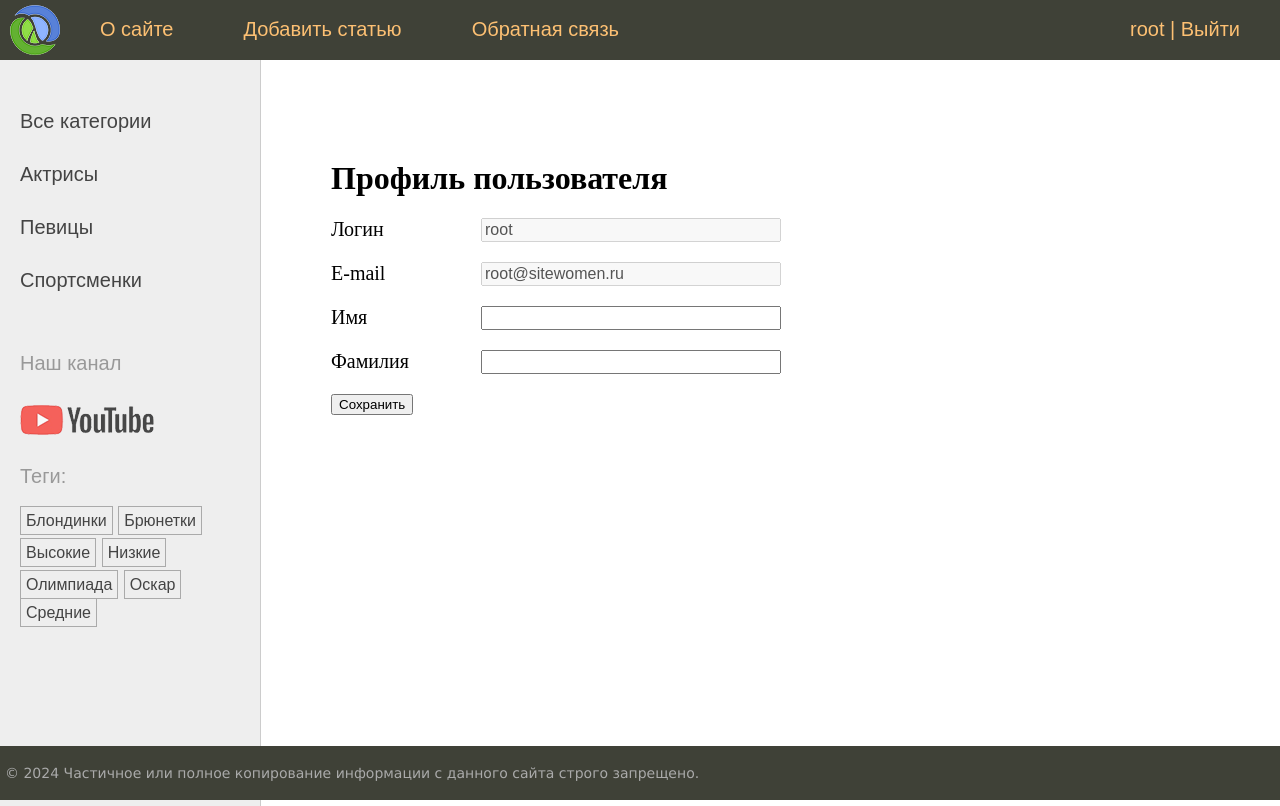
After one commit to Du55yDuck/First_Django_project, a Django app: page /users/profile/ in a window 1280 px wide. The commit adds this page. Run offline with Django 5.2, Linux system fonts and the light colour scheme; a user stored in the database is signed in; data comes from the database, SQL or seed files in the repository; both versions use the stored data as it was after the commit.

Commit message:
Add ProfileUserForm(). Add EmailAuthBackend(). Add profile.html. Add ProfileUser(). Fix base.html.

```diff
--- a/sitewomen/sitewomen/settings.py
+++ b/sitewomen/sitewomen/settings.py
@@ -141,3 +141,8 @@ LOGIN_REDIRECT_URL = 'home'  # Атрибут для перехода по ук
 # Аналог спец метода def get_success_url() - имеет больший приоритет.
 LOGOUT_REDIRECT_URL = 'home'  # Перенаправление по указанному маршруту(главная страница), после выхода из системы.
 LOGIN_URL = 'users:login'  # перенаправление на указанный адрес не авторизованного пользователя(пространство имен users)
+
+AUTHENTICATION_BACKENDS = ['django.contrib.auth.backends.ModelBackend',  # Коллекция, содержит класс ModelBackend для
+                           'users.authentication.EmailAuthBackend', ]  # (путь к классу - авторизация по email)
+# авторизации пользователей(содержит def authenticate(), def get_user - необходимые для пользовательской авторизации)
+# стандартный ModelBackend проводит авторизацию по логину и паролю.
--- a/sitewomen/templates/base.html
+++ b/sitewomen/templates/base.html
@@ -21,8 +21,8 @@
 	<li><a href="{% url m.url_name %}">{{m.title}}</a></li> <!--Пример оформления в столбец с помощью цикла выше-->
 {% endfor %}
 {% if user.is_authenticated %}  <!--Если пользователь авторизован(обращение к user, благодаря context_processor.auth)-->
-	<li	class="last"> {{user.username}} | <a href="{% url 'users:logout' %}">Выйти</a></li>  <!--Логика выхода и ниже-->
-{% else %}  <!--Last + username(доступно и связано с именем пользователя в БД) + ссылка маршрута для выхода из сис-мы-->
+	<li	class="last"><a href="{% url 'users:profile' %}"> {{user.username}}</a> | <a href="{% url 'users:logout' %}">Выйти</a></li>  <!--Логика выхода и ниже-->
+{% else %}  <!--Last + username(доступно и связано с именем пользователя в БД) + ссылка маршрута для выхода из сис-мы + ссылка на профиль пользователя -->
 	<li class="last"><a href="{% url 'users:login' %}">Войти</a> | <a href="{% url 'users:register' %}">Регистрация</a></li>  <!--Логика ниже-->
 {% endif %}	<!--last(пункт меню в конце панели) + маршрут + кнопки: войти и ссылка на функции для регистрации -->
 			</ul>  <!--Куда перенаправлять (users:login, где users - пространство имен для всех url приложения users)-->
--- a/sitewomen/users/forms.py
+++ b/sitewomen/users/forms.py
@@ -41,3 +41,20 @@ class RegisterUserForm(UserCreationForm):  # Класс форма для рег
             # если такой найден, тогда отрабатывает генерация исключения
             raise forms.ValidationError("Такой E-mail уже существует!")  # исключение, если проверка не прошла
         return email
+
+
+class ProfileUserForm(forms.ModelForm):  # Форма для профиля пользователя(отображаемые поля), связан с моделью
+    username = forms.CharField(disabled=True, label="Логин", widget=forms.TextInput(attrs={'class': 'form-input'}))
+    email = forms.CharField(disabled=True, label="E-mail", widget=forms.TextInput(attrs={'class': 'form-input'}))
+
+    class Meta:
+        model = get_user_model()
+        fields = ['username', 'email', 'first_name', 'last_name']
+        labels = {
+            'first_name': 'Имя',
+            'last_name': 'Фамилия',
+        }
+        widgets = {  # стили полей
+            'first_name': forms.TextInput(attrs={'class': 'form-input'}),
+            'last_name': forms.TextInput(attrs={'class': 'form-input'}),
+        }
--- /dev/null
+++ b/sitewomen/users/templates/users/profile.html
@@ -0,0 +1,16 @@
+{% extends 'base.html' %}  <!-- Наследование от базового шаблона -->
+
+{% block content %}  <!-- Переопределение блока content -->
+<h1>Профиль пользователя</h1>
+
+<form method="post">  <!-- Форма для передачи данных методом post -->
+    {% csrf_token %}  <!-- Обязательный атрибут csrf -->
+    <div class="form-error">{{ form.non_field_errors }}</div>  <!-- Отображение ошибок в заполнении полей формы-->
+    {% for f in form %} <!-- Цикл для перебора и отображения полей формы-->
+    <p><label class="form-label" for="{{ f.id_for_label }}">{{ f.label }}</label>{{ f }}</p>  <!-- Вывод текущего поля-->
+    <div class="form_error">{{ f.errors }}</div>  <!--Отображение ошибок, связанных с полями-->
+    {% endfor %}
+    <p><button type="submit">Сохранить</button></p>
+</form>
+
+{% endblock %}
--- a/sitewomen/users/urls.py
+++ b/sitewomen/users/urls.py
@@ -7,4 +7,5 @@ urlpatterns = [
     path('login/', views.LoginUser.as_view(), name='login'),  # маршрут для авторизации с помощью class LoginUser
     path('logout/', views.logout_user, name='logout'),  # маршрут для выхода с помощью ф-ии logout_user.
     path('register/', views.RegisterUser.as_view(), name='register'),  # маршрут для класса регистрации пользователя
+    path('profile/', views.ProfileUser.as_view(), name='profile'),  # маршрут для класса профиля пользователя
 ]
--- a/sitewomen/users/views.py
+++ b/sitewomen/users/views.py
@@ -1,11 +1,11 @@
-from django.contrib.auth import logout
+from django.contrib.auth import logout, get_user_model
+from django.contrib.auth.mixins import LoginRequiredMixin
 from django.contrib.auth.views import LoginView
 from django.http import HttpResponseRedirect
-from django.shortcuts import render
 from django.urls import reverse, reverse_lazy
-from django.views.generic import CreateView
+from django.views.generic import CreateView, UpdateView
 
-from users.forms import LoginUserForm, RegisterUserForm
+from users.forms import LoginUserForm, RegisterUserForm, ProfileUserForm
 
 
 class LoginUser(LoginView):  # класс типа LoginView для авторизации(наследуется от LoginView)
@@ -29,14 +29,14 @@ class RegisterUser(CreateView):  # Класс аналог def register. Про
     success_url = reverse_lazy('users:login')  # маршрут для перенаправления пользователя после успешной регистрации.
 
 
-# def register(request):  # ф-я для регистрации
-#     if request.method == 'POST':  # Если метод передачи POST
-#         form = RegisterUserForm(request.POST)  # Создать заполненную форму с указанными данными
-#         if form.is_valid():  # проверка на корректность заполненности всех полей
-#             user = form.save(commit=False)  # не сохранять в БД
-#             user.set_password(form.cleaned_data['password'])  # спец метод set_password шифрует пароль и заносит его в
-#             user.save()  # атрибут RegisterUserForm -> password. Далее сохранение в БД
-#             return render(request, 'users/register_done.html')  # указать шаблон
-#     else:  # Иначе сформировать пустую форму
-#         form = RegisterUserForm()  # объект формы RegisterUserForm()
-#     return render(request, 'users/register.html', {'form': form})  # вывеси форму в шаблон
+class ProfileUser(LoginRequiredMixin, UpdateView):  # Класс пред-я для профиля пользователя(Mixin - запрет просмотра
+    model = get_user_model()          # профиля для не авторизованных пользователей, Update - изменение текущих записей.
+    form_class = ProfileUserForm  # ссылка на форму ProfileUserForm
+    template_name = 'users/profile.html'  # шаблон
+    extra_context = {'title': "Профиль пользователя"}  # заголовок + текс
+
+    def get_success_url(self):  # метод для перенаправления на указанный адрес, после изменения записей
+        return reverse_lazy('users:profile')  # возврат на текущую страницу
+
+    def get_object(self, queryset=None):  # Метод, возвращающий запись, которая редактируется
+        return self.request.user  # обращение к текущему пользователю
```
Also changed, not shown: sitewomen/users/authentication.py (added, +22 -0 lines), sitewomen/db.sqlite3.
